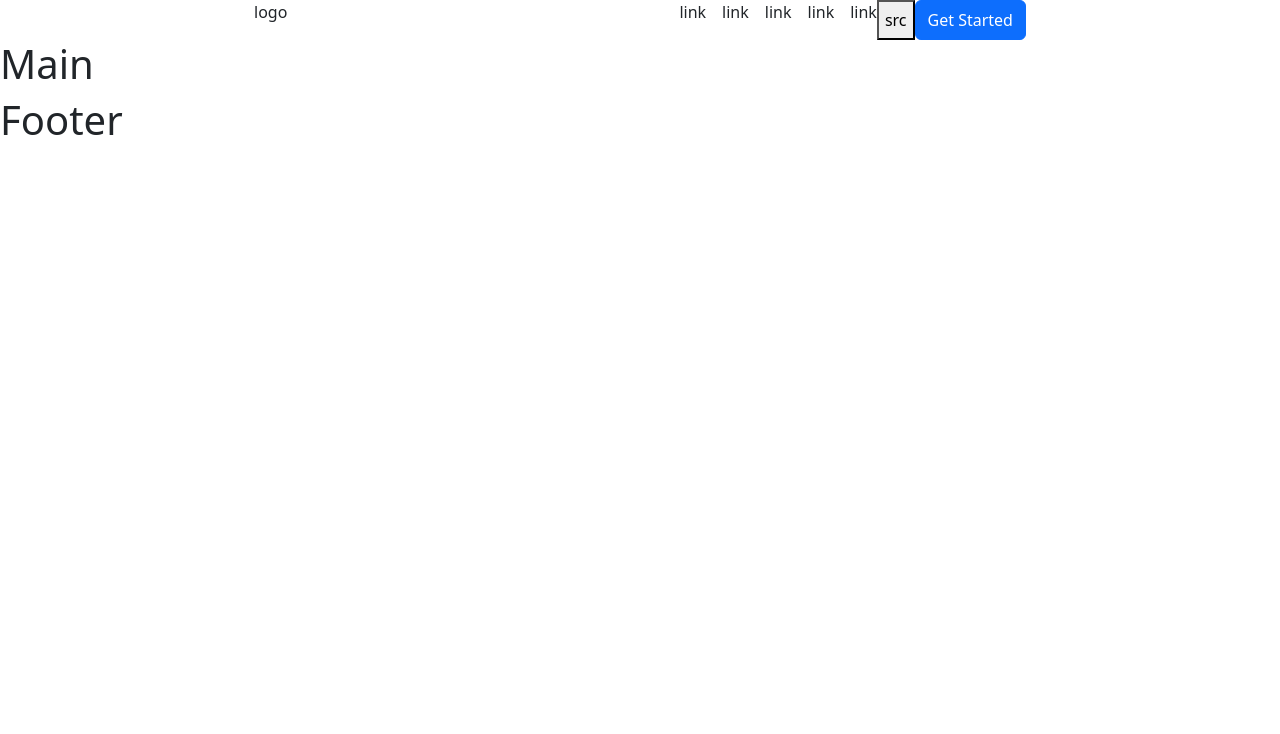
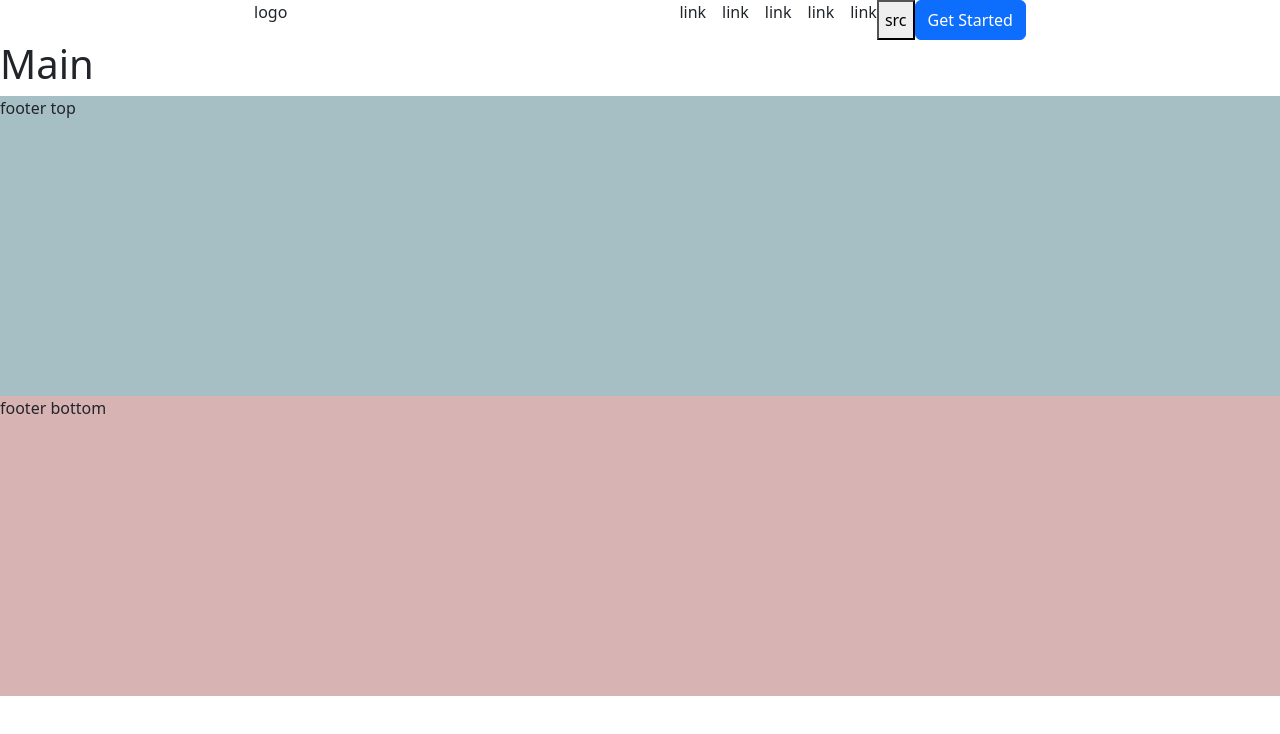
Before and after one commit to Richter96/proj-html-vuejs, a Vue app: page / in a window 1280 px wide. Shown: the top 734 px of the page. Built offline with nearby package versions, Linux system fonts and the light colour scheme.

Commit message:
add structure footer

```diff
--- a/src/components/AppFooter.vue
+++ b/src/components/AppFooter.vue
@@ -12,9 +12,24 @@ export default {
 </script>
 
 <template>
-    <div>
-        <h1>Footer</h1>
+    <div class="footer_top">
+        <span>footer top</span>
+    </div>
+    <div class="footer_bottom">
+        <span>footer bottom</span>
     </div>
 </template>
 
-<style lang="scss"></style>
+<style lang="scss">
+.footer_top {
+    width: 100%;
+    height: 300px;
+    background-color: rgba(88, 134, 146, 0.529);
+}
+
+.footer_bottom {
+    width: 100%;
+    height: 300px;
+    background-color: rgba(172, 93, 93, 0.466);
+}
+</style>
```
